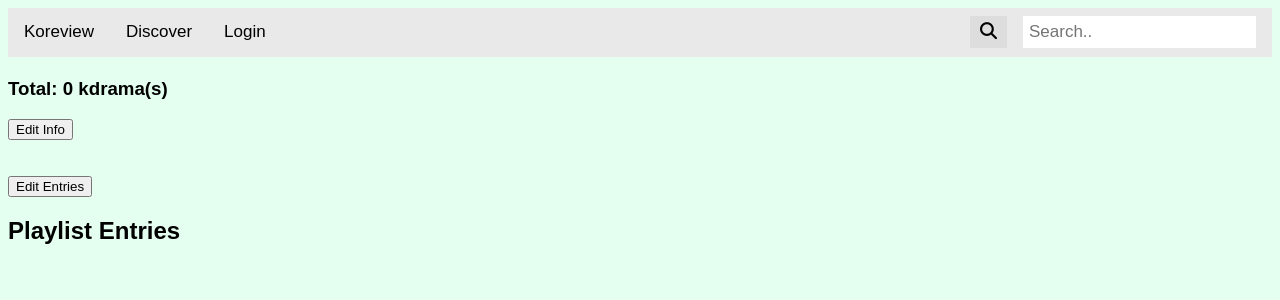
After one commit to grandeD/kdrama-review-app, a Flask app: page /playlist/1 in a window 1280 px wide. The commit adds this page. Shown: the top 300 px of the page. Run offline with Flask 2, Linux system fonts and the light colour scheme; data that the repository does not hold is empty; some libraries are stand-ins or nearby versions.

Commit message:
Added user playlists to account page and playlist page to edit playlist info and entries

```diff
--- a/crud.py
+++ b/crud.py
@@ -115,6 +115,30 @@ def get_user_playlists(user_id):
     user = get_user_by_id(user_id)
     return user.playlists
 
+def get_user_playlist(user_id, playlist_id):
+    '''Returns the playlists of a user '''
+    playlist = Playlist.query.get(playlist_id)
+    if playlist:
+        if playlist.user_id != user_id: return None
+    return playlist
+
+def delete_playlist_entry(playlist_entry_id):
+    ''' Deletes playlist entry '''
+    entry = PlaylistEntry.query.get(playlist_entry_id)
+    db.session.delete(entry)
+    db.session.commit()
+
+
+def update_playlist(playlist_id, title, content):
+    ''' Updates values of playlist and returns updated playlist '''
+
+    playlist = Playlist.query.get(playlist_id)
+    playlist.title = title
+    playlist.content = content
+
+    db.session.commit()
+    return playlist
+
 
 
 if __name__ == '__main__':
--- a/server.py
+++ b/server.py
@@ -38,7 +38,6 @@ def show_discover():
 
 
 def check_password(user, password):
-    print(user)
     if user.password == password:
         session['user_id'] = user.user_id
         return {'status': 'success', 'message': 'Successfully logged in', 'user_id': user.user_id}
@@ -52,11 +51,9 @@ def login_user():
     email = request.get_json().get("email")
     username = request.get_json().get("username")
     password = request.get_json().get("password")
-    print(email, username, password)
 
     check_email = crud.get_user_by_email(email)
     check_username = crud.get_user_by_username(username)
-    print(check_username)
 
     if email and not check_email:
         response = {'status': 'error', 'message': 'Email does not exist'}
@@ -118,7 +115,7 @@ def show_profile():
     '''Shows the profile of the user that is currently in session'''
     '''View Account Page'''
     user = crud.get_user_by_id(session.get('user_id'))
-    return render_template('profile.html', user=user)
+    return render_template('profile.html', user=user,  api_key=os.environ['TMDB_API_KEY'])
 
 # Search Results Page /search and /results
 @app.route('/search')
@@ -235,7 +232,8 @@ def get_playlists():
     for pl in pls:
         playlists.append({'playlist_id': pl.playlist_id,
                         'title': pl.title,
-                        'content': pl.content})
+                        'content': pl.content,
+                        'amount': len(pl.playlistentries)})
 
     return jsonify({'status': 'success', 'playlists': playlists})
 
@@ -251,15 +249,65 @@ def add_to_playlist():
     kdrama_id = request.get_json().get("kdrama_id")
     existing_ple = crud.get_playlist_entry(kdrama_id, playlist_id)
     if existing_ple:
-        print(existing_ple)
         return jsonify({  'status': 'error',
                     'message': 'Kdrama already in playlist'})
 
     playlist_entry = crud.create_playlist_entry(kdrama_id, playlist_id)
-    ple_json = {'playlist_entry_id': playlist_entry.playlist_entry_id}
+    ple_json = {'playlist_entry_id': playlist_entry.playlist_entry_id, 'playlist_id': playlist_entry.playlist_id}
 
     return jsonify({'status': 'success', 'playlist_entry': ple_json, 'message': 'Added to playlist'})
 
+# Playlist Page
+@app.route('/playlist/<playlist_id>')
+def show_playlist(playlist_id):
+    ''' View Page for specified Playlist '''
+    return render_template('playlist.html', playlist_id=playlist_id)
+
+
+@app.route('/user_playlist.json/<playlist_id>')
+def get_playlist(playlist_id):
+    ''' Get specified playlist created by user '''
+    playlist = crud.get_user_playlist(session.get('user_id'), playlist_id )
+
+    count = 0
+    entries = []
+    for entry in playlist.playlistentries:
+        count += 1
+        entries.append({'playlistentry_id': entry.playlist_entry_id,
+                        'kdrama_id': entry.kdrama.kdrama_id,
+                        'title': entry.kdrama.title,
+                        'poster_path': entry.kdrama.poster_path })
+
+    info = {'playlist_id': playlist.playlist_id,
+            'title': playlist.title,
+            'content': playlist.content,
+            'amount': count}
+
+    return jsonify({'status': 'success', 'info': info, 'entries': entries})
+
+@app.route('/delete-entry.json', methods=['POST'])
+def delete_playlist_entry():
+    """Delete specified playlist entry from playlist"""
+    playlist_entry_id = request.get_json().get("playlist_entry_id")
+    crud.delete_playlist_entry(playlist_entry_id)
+    return jsonify({'status': 'success', 'message': f'deleted playlist entry: {playlist_entry_id}'})
+
+
+@app.route('/update-playlist.json', methods=['POST'])
+def update_playlist():
+    """Updates an existing review of kdrama for user and returns updated review"""
+    title = request.get_json().get("title")
+    content = request.get_json().get("content")
+    playlist_id = request.get_json().get("playlist_id")
+
+    playlist = crud.update_playlist(playlist_id, title, content)
+    pl_json = { 'playlist_id':  playlist.playlist_id,
+                'title':        playlist.title,
+                'content':      playlist.content }
+
+    print(playlist, pl_json)
+
+    return jsonify({'status': 'success', 'playlist': pl_json})
 
 def shutdown_server():
     '''Stop current Flask app'''
--- a/static/css/kdrama.css
+++ b/static/css/kdrama.css
@@ -79,3 +79,9 @@
   padding: 2em;
   gap: 1em;
 }
+
+#pl-info-form {
+  display: flex;
+  flex-direction: column;
+  gap: 1em;
+}
--- /dev/null
+++ b/static/css/playlists.css
@@ -0,0 +1,15 @@
+a#card {
+    background-color: navy;
+    text-decoration: none;
+    text-align: center;
+    color:white;
+    padding: 2em;
+    width: 20%;
+}
+
+.flex-container {
+    display: flex;
+    flex-direction: row;
+    flex-wrap: wrap;
+    gap: 1em;
+}
--- /dev/null
+++ b/static/js/playlist.jsx
@@ -0,0 +1,172 @@
+'use strict';
+
+// Card view component of a specific korean drama
+const KdramaCard = (props) => {
+    return(
+    <div className='card'>
+        <a href={`/kdrama/${props.kdrama_id}`}>
+        <img style={{height: '200px'}} src={props.poster_path} alt='Kdrama Poster' />
+        </a>
+        <p>{props.title}</p>
+    </div>
+    );
+}
+
+const Playlist = (props) => {
+
+    const [playlistInfo, setInfo] = React.useState({title: '', content: '', amount: 0});
+    const [playlistEntries, setEntries] = React.useState([]);
+    // var to control showing the delete buttons for entries
+    const [showDelete, setDelete] = React.useState(false);
+    const [modal, setModal] = React.useState(false);
+    const [updateInfo, setUpdateInfo] = React.useState({title: '', content: ''})
+
+    React.useEffect(() => {
+        // grabs playlist info and playlist entries
+        fetch(`/user_playlist.json/${props.playlist_id}`)
+        .then(response => response.json())
+        .then(data => {
+            console.log(data);
+            if (data.status === 'success') {
+                setInfo(data.info);
+                setUpdateInfo(data.info);
+                setEntries(data.entries);
+            }
+        });
+    }, []);
+
+    const deleteEntry = (playlist_entry_id) => {
+        // deletes playlist entry and updates state to show updated changes
+        fetch('/delete-entry.json', {
+            method: 'POST',
+            headers: {
+            'Content-Type': 'application/json',
+            },
+            body: JSON.stringify({'playlist_entry_id': playlist_entry_id}),
+        }).then(response => {
+            response.json().then(res=> {
+                console.log(res);
+                if (res.status === 'success') {
+                    // updates state to exclude deleted entry
+                    const newEntries = playlistEntries.filter(entry => entry.playlistentry_id !== playlist_entry_id);
+                    setInfo({...playlistInfo, ['amount']: playlistInfo.amount - 1});
+                    setEntries(newEntries);
+                }
+            });
+        });
+
+    }
+
+    const updatePlaylistInfo = (e) => {
+        // updates playlist info from user input modal to db
+        e.preventDefault();
+        // POST call to flask server to update playlist
+        fetch('/update-playlist.json', {
+            method: 'POST',
+            headers: {
+                'Content-Type': 'application/json',
+            },
+            body: JSON.stringify({...updateInfo, ['playlist_id']: props.playlist_id})
+        }).then(response => response.json())
+        .then(res => {
+            console.log(res);
+            if(res.status === 'success') {
+                // update state values for playlistInfo
+                setModal(false);
+                setInfo((playlistInfo) => ({
+                    ...playlistInfo,
+                    ['title']: updateInfo.title,
+                    ['content']: updateInfo.content,
+                }));
+
+            }
+        });
+
+
+    };
+
+    // updates the state vars for input
+    const handleInputChange = (event) => {
+        event.persist();
+        setUpdateInfo((updateInfo) => ({
+            ...updateInfo,
+            [event.target.name]: event.target.value,
+        }));
+    };
+
+    // makes sure updateInfo values resets to original state
+    // closes input modal
+    const closeModal = (event) => {
+        setModal(false);
+        setUpdateInfo(playlistInfo);
+    };
+
+    const pleCards = [];
+
+    for(const entry of playlistEntries) {
+
+        let poster_path = '/static/img/placeholder-image.png';
+        // handles default poster if drama does not have image
+        if (entry.poster_path !== null)
+            poster_path = `https://image.tmdb.org/t/p/original/${entry.poster_path}`;
+        pleCards.push(
+            <div key={entry.kdrama_id}>
+                {showDelete && <button onClick={() => deleteEntry(entry.playlistentry_id)}>
+                    <i className="fas fa-times"></i>
+                </button>}
+                <KdramaCard
+                kdrama_id={entry.kdrama_id}
+                title={entry.title}
+                poster_path={poster_path}/>
+            </div>
+
+        )
+    }
+    return(
+        <React.Fragment>
+            <h1>{playlistInfo.title}</h1>
+            {playlistInfo.content !== '' && <p>Description: {playlistInfo.content}</p>}
+
+            <h3>Total: {playlistInfo.amount} kdrama(s)</h3>
+
+            { modal ?
+            <div className='modal'>
+                <section className='modal-main'>
+
+                <form onSubmit={updatePlaylistInfo} id='pl-info-form'>
+
+                    <button onClick={closeModal}><i className="fas fa-times"></i></button>
+                    <label>Playlist Title:</label>
+                    <input type='text' value={updateInfo.title} name='title' onChange={handleInputChange}/>
+
+                    <label htmlFor='text-review'>Enter a description (optional): </label>
+                    <textarea id='text-review' name='content' value={updateInfo.content} onChange={handleInputChange}> </textarea>
+
+                    <button type="submit">Update</button>
+                </form>
+                </section>
+            </div>
+            :
+            <div>
+                <button onClick={() => setModal(true)}>Edit Info</button>
+            </div>
+
+            }
+            <br></br><br></br>
+            {!showDelete && <button onClick={() => setDelete(true)}>Edit Entries</button>}
+            {showDelete && <button onClick={() => setDelete(false)}>Done</button>}
+
+
+
+            <h2>Playlist Entries</h2>
+
+            {pleCards}
+        </React.Fragment>
+    )
+
+};
+
+
+
+const playlist_id = document.querySelector('#data').dataset.playlist_id;
+ReactDOM.render(<Playlist playlist_id={playlist_id} />, document.querySelector('.content'));
--- a/templates/kdrama.html
+++ b/templates/kdrama.html
@@ -9,7 +9,7 @@
 
 {% block js %}
 <script src="/static/js/kdramaInfo.jsx" type="text/jsx"></script>
-<script src="/static/js/userreviews.jsx" type="text/jsx"></script>
+<script src="/static/js/kdramaReviews.jsx" type="text/jsx"></script>
 <script src="/static/js/playlistModal.jsx" type="text/jsx"></script>
 {% endblock %}
 
@@ -25,7 +25,7 @@
    </div>
    <div class='content'>
    </div>
-   <div class='user_revs'>
+   <div id='kdrama_revs'>
    </div>
 </div>
 
--- /dev/null
+++ b/templates/playlist.html
@@ -0,0 +1,25 @@
+{% extends 'base.html' %}
+
+{% block title %}Kdrama Review App{% endblock %}
+
+{% block css %}
+<link href="/static/css/playlists.css" rel="stylesheet">
+<link href="/static/css/kdrama.css" rel="stylesheet">
+{% endblock %}
+
+
+{% block js %}
+<script src="/static/js/playlist.jsx" type="text/jsx"></script>
+{% endblock %}
+
+{% block data_attributes %}
+<meta id='data' data-playlist_id={{playlist_id}}>
+{% endblock %}
+
+
+{% block body %}
+
+<div class='content'>
+</div>
+
+{% endblock %}
```
Also changed, not shown: static/js/userPlaylists.jsx (added, +50 -0 lines), templates/profile.html (+23 -10 lines).
